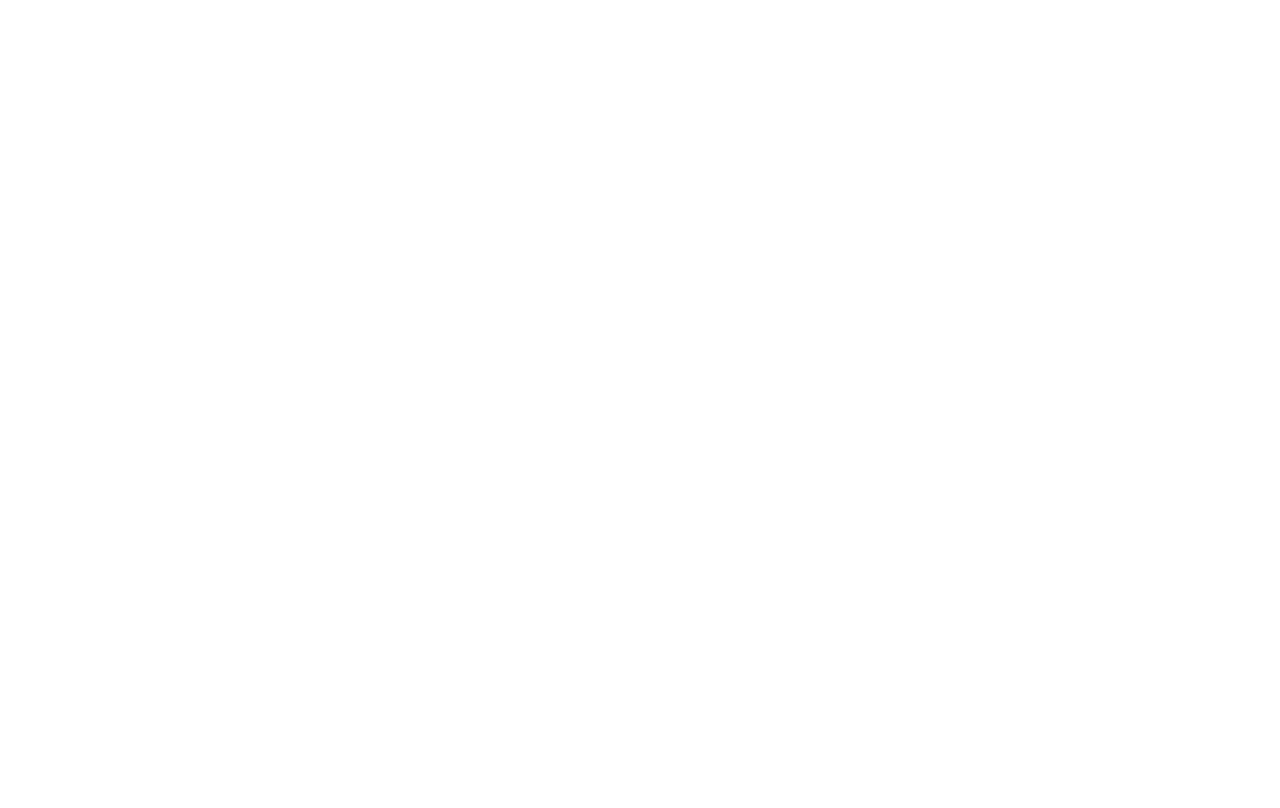
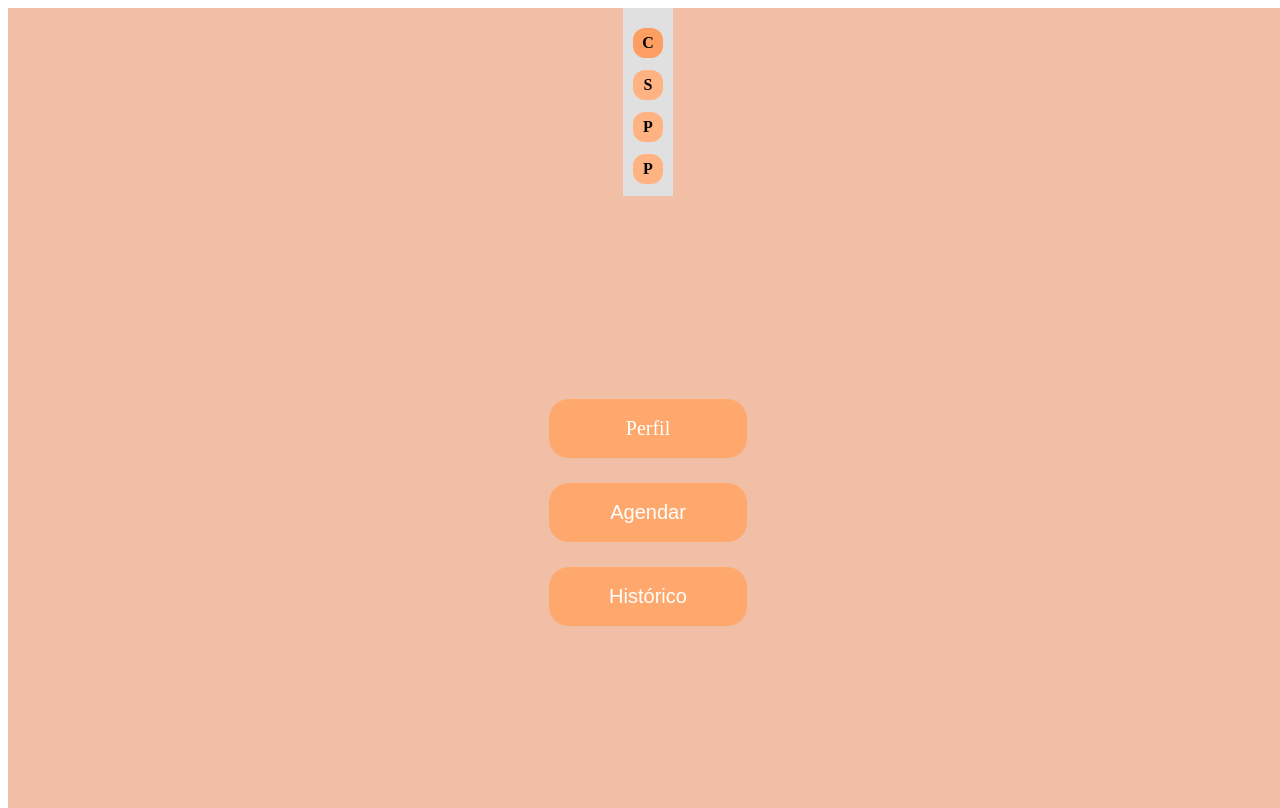
Before and after one commit to AntonioCarlosPereira/POO-project, a React (Vite) app in the folder POOProj/: page /home-cliente in a window 1280 px wide. Before the commit this address had no page. Built offline with nearby package versions, Linux system fonts and the light colour scheme.

Commit message:
Inicio HomeCliente

```diff
--- a/POOProj/src/App.tsx
+++ b/POOProj/src/App.tsx
@@ -2,6 +2,7 @@
 import Home from "./pages/Home";
 import Login from "./pages/Login";
 import Cadastro from "./pages/cadastro";
+import HomeCliente from "./pages/HomeCliente";
 
 function App() {
   return (
@@ -9,6 +10,7 @@
       <Route path="/" element={<Home />} />
       <Route path="/login" element={<Login />} />
       <Route path="/cadastro" element={<Cadastro />} />
+      <Route path="/home-cliente" element={<HomeCliente />} />
     </Routes>
   );
 }
--- /dev/null
+++ b/POOProj/src/pages/HomeCliente.css
@@ -0,0 +1,68 @@
+/* Container geral */
+.home-container {
+  display: flex;
+  height: 100vh;
+  width: 100vw;
+  background-color: #f0bfa5; /* Igual à cor da imagem */
+  overflow: hidden;
+}
+
+/* ---- SIDEBAR ---- */
+.sidebar {
+  width: 50px;
+  background-color: #e0e0e0;
+  display: flex;
+  flex-direction: column;
+  align-items: center;
+  padding-top: 20px;
+  position: relative;
+}
+
+/* Letras da sidebar */
+.sidebar-initial {
+  background-color: #ffb383;
+  width: 30px;
+  height: 30px;
+  border-radius: 12px;
+  margin-bottom: 12px;
+  display: flex;
+  align-items: center;
+  justify-content: center;
+  font-weight: bold;
+}
+
+.sidebar-initial.active {
+  background-color: #ff9e63;
+}
+
+/* ---- Conteúdo principal ---- */
+.main-content {
+  flex: 1;
+  display: flex;
+  justify-content: center;
+  align-items: center;
+}
+
+.button-group {
+  display: flex;
+  flex-direction: column;
+  gap: 25px;
+}
+
+/* Botões */
+.menu-button {
+  background-color: #ffa86d;
+  border: none;
+  padding: 18px 60px;
+  border-radius: 20px;
+  font-size: 20px;
+  color: white;
+  cursor: pointer;
+  text-align: center;
+  text-decoration: none;
+  transition: 0.2s;
+}
+
+.menu-button:hover {
+  transform: scale(1.05);
+}
--- /dev/null
+++ b/POOProj/src/pages/HomeCliente.tsx
@@ -0,0 +1,36 @@
+import { Link } from "react-router-dom";
+import "./HomeCliente.css"; // Vamos criar o CSS para esta tela
+
+export default function HomeCliente() {
+  return (
+    <div className="home-container">
+      {/* Barra lateral para as iniciais (C, S, P) - Como na imagem */}
+      <div className="sidebar">
+        <span className="sidebar-initial active">C</span>
+        <span className="sidebar-initial">S</span>
+        <span className="sidebar-initial">P</span>
+        <span className="sidebar-initial">P</span>
+      </div>
+
+      {/* Conteúdo principal com os botões */}
+      <div className="main-content">
+        <div className="button-group">
+          {/* Botão "Perfil" - Link para a página de perfil */}
+          <Link to="/perfil" className="menu-button">
+            Perfil
+          </Link>
+
+          {/* Botão "Agendar" - Ação futura */}
+          <button className="menu-button">
+            Agendar
+          </button>
+
+          {/* Botão "Histórico" - Ação futura */}
+          <button className="menu-button">
+            Histórico
+          </button>
+        </div>
+      </div>
+    </div>
+  );
+}
```
